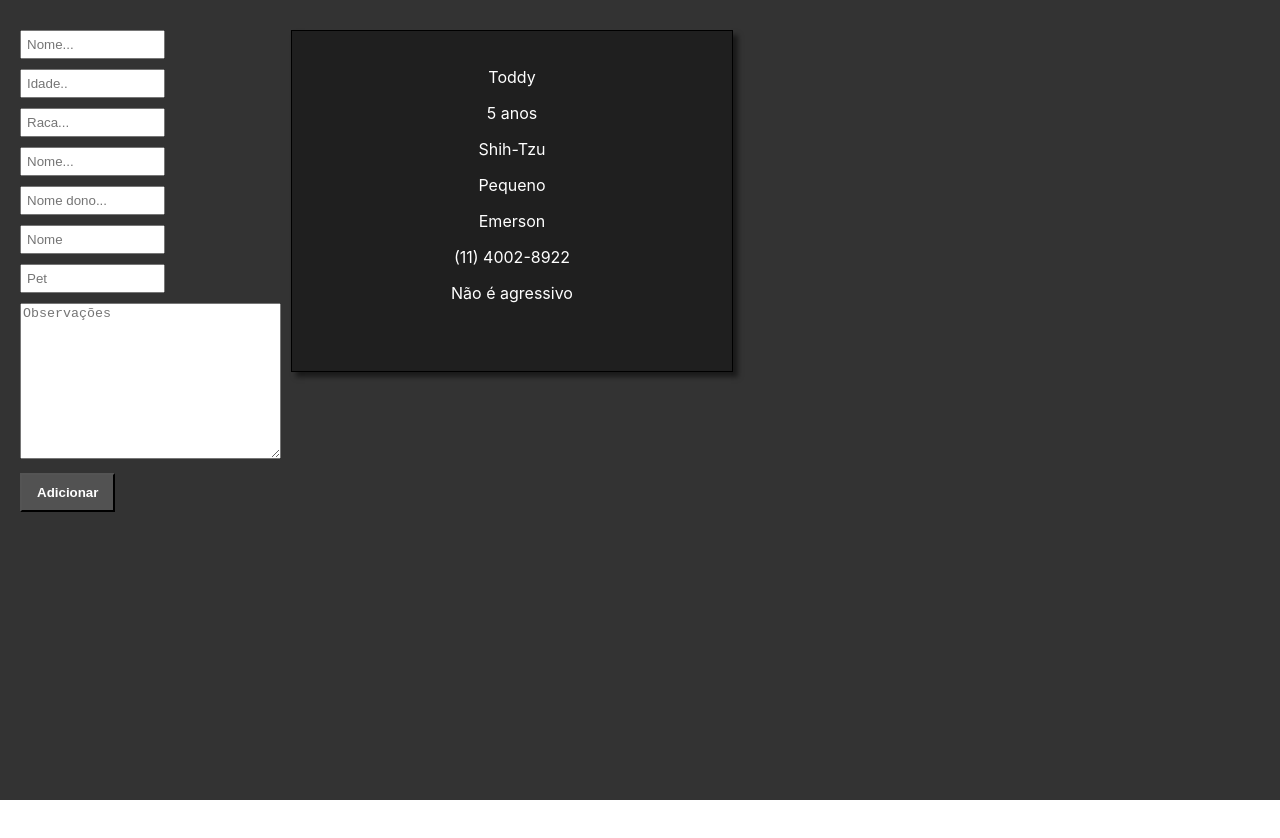
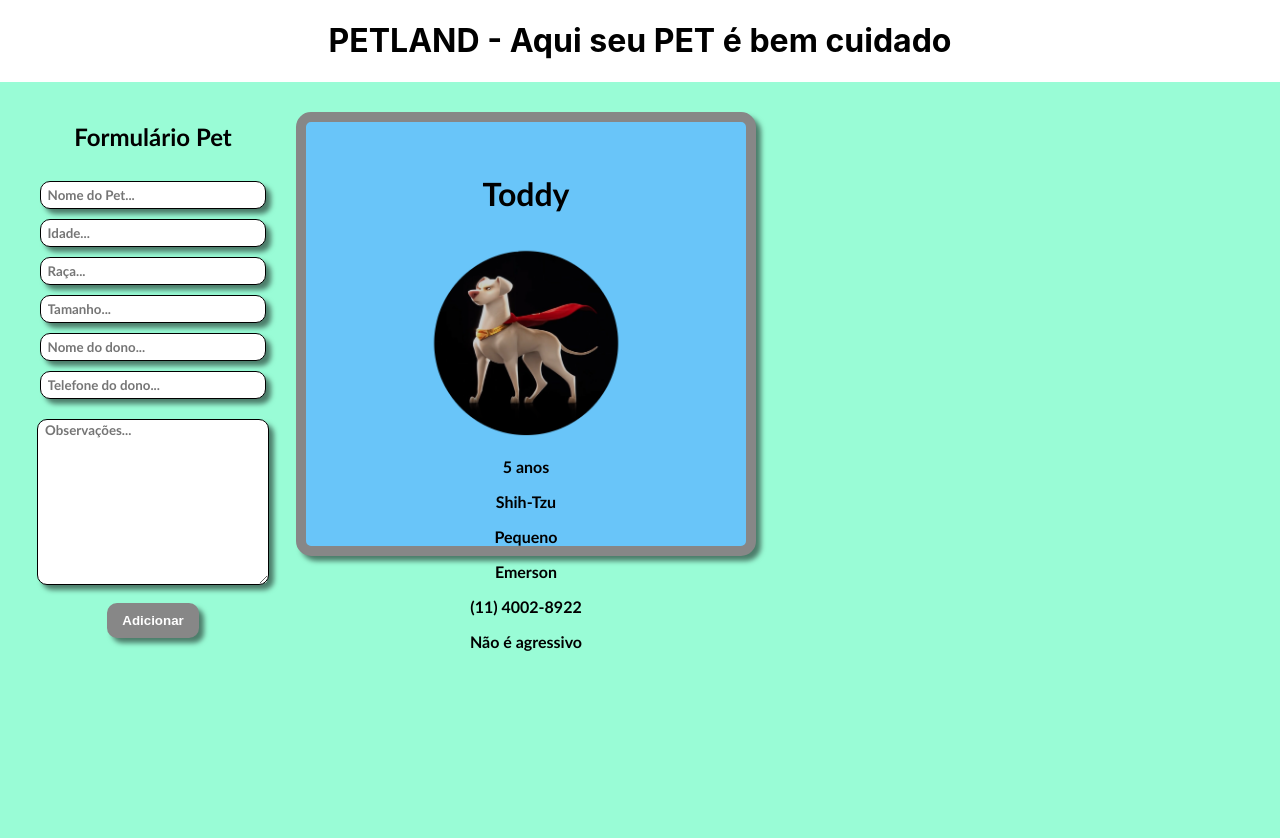
Before and after one commit to EmersonGald1n0/cadastro-pet, a React (Create React App) app in the folder react-app-pet/react-app-pet/: page / in a window 1280 px wide. Shown: the top 838 px of the page. Before the commit the page ends 800 px from the top, so only its background shows below. Built offline with nearby package versions, Linux system fonts and the light colour scheme.

Commit message:
FEITO, TESTE

```diff
--- a/react-app-pet/react-app-pet/src/App.jsx
+++ b/react-app-pet/react-app-pet/src/App.jsx
@@ -1,10 +1,12 @@
 import React from 'react'
 import PetCadastro from './components/petCadastro/PetCadastro'
+import Navbar from './components/navbar/Navbar'
 
 export default function App() {
   return (
-    <div>
+    <>
+      <Navbar />
       <PetCadastro />
-    </div>
+    </>
   );
 }
--- a/react-app-pet/react-app-pet/src/components/cadastro/Cadastro.jsx
+++ b/react-app-pet/react-app-pet/src/components/cadastro/Cadastro.jsx
@@ -1,10 +1,16 @@
 import React from 'react';
 import { DivCadastro } from '../../style/styled'
+import pet1 from '../../img/pet1.png'
 
 export default function Cadastro(props) {
   return (
     <DivCadastro>
-      <p>{props.nome}</p>
+      <p className='nome'>{props.nome}</p>
+      <div>
+        <figure>
+            <img src={pet1} alt="" width="200px"/>
+        </figure>
+      </div>
       <p>{props.idade}</p>
       <p>{props.raca}</p>
       <p>{props.tamanho}</p>
--- a/react-app-pet/react-app-pet/src/components/formPet/FormPet.jsx
+++ b/react-app-pet/react-app-pet/src/components/formPet/FormPet.jsx
@@ -5,34 +5,30 @@ export default function FormPet(props) {
   return (
     <DivForm>
         <div>
+            <h2>Formulário Pet</h2>
             <form method="post" onSubmit={props.funcaoAddCadastro}>
                 <div>
-                    <input type="text" name="nome" placeholder='Nome...' value={props.novoCadastro.nome} onChange={props.funcaoCaptura} />
+                    <input type="text" name="nome" placeholder='Nome do Pet...' value={props.novoCadastro.nome} onChange={props.funcaoCaptura} />
                 </div>
                 <div>
 
-                    <input type="text" name="idade" placeholder='Idade..' value={props.novoCadastro.idade} onChange={props.funcaoCaptura} />
+                    <input type="text" name="idade" placeholder='Idade...' value={props.novoCadastro.idade} onChange={props.funcaoCaptura} />
+                </div>
+                <div>
+                    <input type="text" name="raca" placeholder='Raça...' value={props.novoCadastro.raca} onChange={props.funcaoCaptura} />
+                </div>
+                <div>
+                    <input type="text" name="tamanho" placeholder='Tamanho...' value={props.novoCadastro.tamanho} onChange={props.funcaoCaptura} />
+                </div>
+                <div>
+                    <input type="text" name="dono" placeholder='Nome do dono...' value={props.novoCadastro.dono} onChange={props.funcaoCaptura} />
                 </div>
                 <div>
 
-                    <input type="text" name="raca" placeholder='Raca...' value={props.novoCadastro.raca} onChange={props.funcaoCaptura} />
+                    <input type="text" name="tel" placeholder='Telefone do dono...' value={props.novoCadastro.tel} onChange={props.funcaoCaptura} />
                 </div>
                 <div>
-
-                    <input type="text" name="tamanho" placeholder='Nome...' value={props.novoCadastro.tamanho} onChange={props.funcaoCaptura} />
-                </div>
-                <div>
-                    <input type="text" name="dono" placeholder='Nome dono...' value={props.novoCadastro.dono} onChange={props.funcaoCaptura} />
-                </div>
-                <div>
-
-                    <input type="text" name="tel" placeholder='Nome' value={props.novoCadastro.tel} onChange={props.funcaoCaptura} />
-                </div>
-                <div>
-                    <input type="foto" name="pet" placeholder='Pet' value={props.novoCadastro.foto} onChange={props.funcaoCaptura} />
-                </div>
-                <div>
-                    <textarea name="obs" cols="30" rows="10" placeholder='Observações' value={props.novoCadastro.observacoes} onChange={props.funcaoCaptura} />
+                    <textarea name="obs" cols="30" rows="10" placeholder='Observações...' value={props.novoCadastro.observacoes} onChange={props.funcaoCaptura} />
                 </div>
                 <div>
                     <button type="submit">Adicionar</button>
--- /dev/null
+++ b/react-app-pet/react-app-pet/src/components/navbar/Navbar.jsx
@@ -0,0 +1,10 @@
+import React from 'react'
+import { DivTitle } from '../../style/styled'
+
+export default function Title() {
+  return (
+    <DivTitle>
+      <h1>PETLAND - Aqui seu PET é bem cuidado</h1>
+    </DivTitle>
+  );
+}
--- a/react-app-pet/react-app-pet/src/components/petCadastro/PetCadastro.jsx
+++ b/react-app-pet/react-app-pet/src/components/petCadastro/PetCadastro.jsx
@@ -12,7 +12,6 @@ export default function PetCadastro() {
       tamanho: "Pequeno",
       dono: "Emerson",
       tel: "(11) 4002-8922",
-      // foto
       obs: "Não é agressivo",
     },
   ]);
--- a/react-app-pet/react-app-pet/src/style/styled.js
+++ b/react-app-pet/react-app-pet/src/style/styled.js
@@ -5,50 +5,72 @@ export const DivLista = styled.div`
   width: 100%;
   padding: 20px;
   min-height: 95vh;
-  background-color: #333;
+  background-color: #99FCD6;
   display: flex;
   flex-wrap: wrap;
-  /* justify-content: space-around; */
+  font-family: 'Trebuchet MS';
 `
 //BLOCO DE CADASTRO, APARECE QUANDO ADICIONA AS INFO DO PET
 export const DivCadastro = styled.div`
-  background-color: rgba(0, 0, 0, 0.40);
-  color: #fff;
-  border: 1px solid #000;
+  background-color: #69C5F9;
+  color: #000;
+  border: 10px solid #878787;
+  border-radius: 15px;
   box-shadow: 5px 5px 5px rgba(0, 0, 0, 0.50);
   padding: 20px;
   text-align: center;
+  font-weight: bold;
   width: 50vh;
-  height: 300px;
+  height: 30vw;
   margin: 10px;
-
+  .nome {
+    font-size: 2em
+  }
 `
 export const DivForm = styled.div`
+  text-align: center;
 
-  label {
-    color: #FFF;
-  }
   input {
-    width: 50%;
+    width: 80%;
     padding: 5px;
     margin-top: 10px;
+    border: 1px solid #000;
+    box-shadow: 5px 5px 5px rgba(0, 0, 0, 0.50);
+    border-radius: 10px;
+    font-family: 'Trebuchet MS';
+    font-weight: bold;
+    padding-left: 7px;
   }
 
   button {
-    margin-top: 10px;
-    background-color: #525252;
+    margin-top: 15px;
+    background-color: #878787;
     color: #FFF;
     font-weight: bold;
     padding: 10px 15px;
     transition: 0.5s;
     cursor: pointer;
+    border-radius: 10px;
+    border: none;
+    box-shadow: 5px 5px 5px rgba(0, 0, 0, 0.50);
   }
 
   button:hover {
-    background-color: #084EDC;
+    background-color: #69C5F9;
   }
 
   textarea {
-    margin-top: 10px;
+    width: 83%;
+    border: 1px solid #000;
+    box-shadow: 5px 5px 5px rgba(0, 0, 0, 0.50);
+    margin-top: 20px;
+    border-radius: 10px;
+    font-family: 'Trebuchet MS';
+    font-weight: bold;
+    padding-left: 7px;
   }
 `
+export const DivTitle = styled.div`
+  text-align: center;
+  font-size: 1em;
+  `
```
Also changed, not shown: react-app-pet/react-app-pet/src/img/pet.png (added), react-app-pet/react-app-pet/src/img/pet1.png (added).
